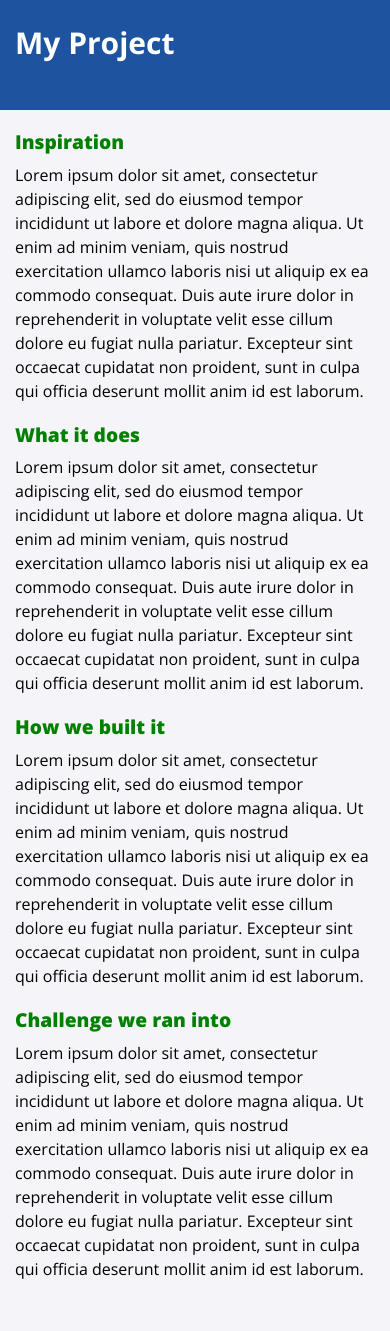
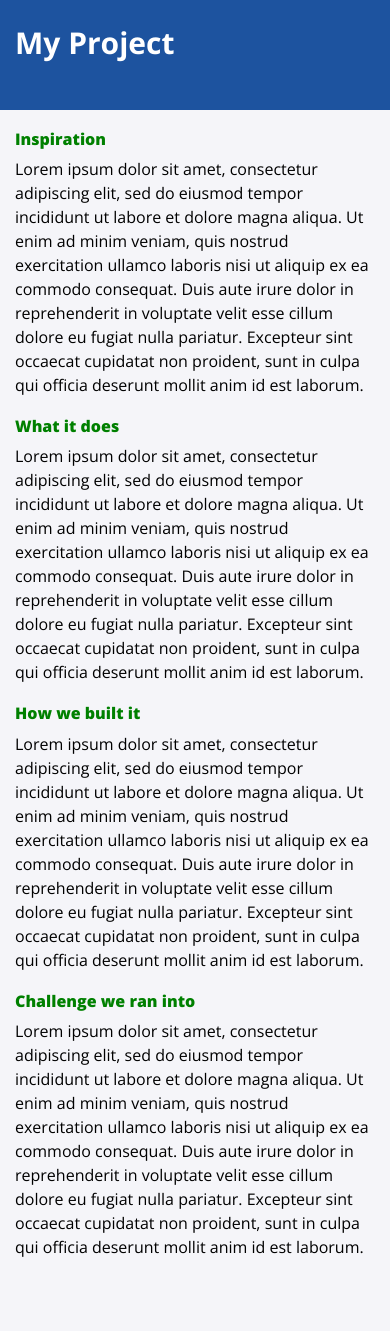
Before and after one commit to TheTriangleTrippa/Portfolio, a Jekyll site: the page built from projects/project.md, in a window 390 px wide. Built offline with Jekyll 4.4.1, drawn with Linux system fonts in a browser that asks for light colours; nearby versions of some CDN libraries; after the commit the page ends 1309 px from its top, so only the background shows below that.

Commit message:
Update page.scss

```diff
--- a/_sass/page.scss
+++ b/_sass/page.scss
@@ -122,14 +122,14 @@
     }
 
     .page h1 {
-        font-size: 1.5rem !important;
+        font-size: 2.5rem !important;
     }
 
     .page h2 {
-        font-size: 1.2rem !important;
+        font-size: 1.0rem !important;
     }
 
     .page h4 {
-        font-size: 0.8rem !important;
+        font-size: 0.5rem !important;
     }
 }
```
